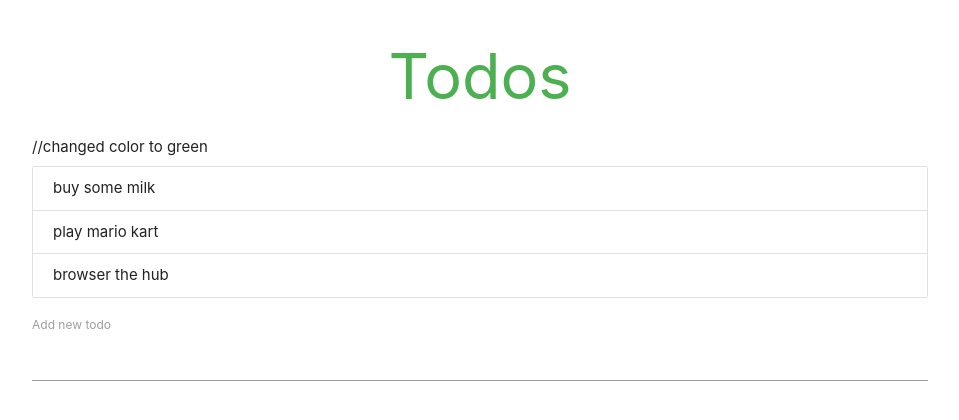
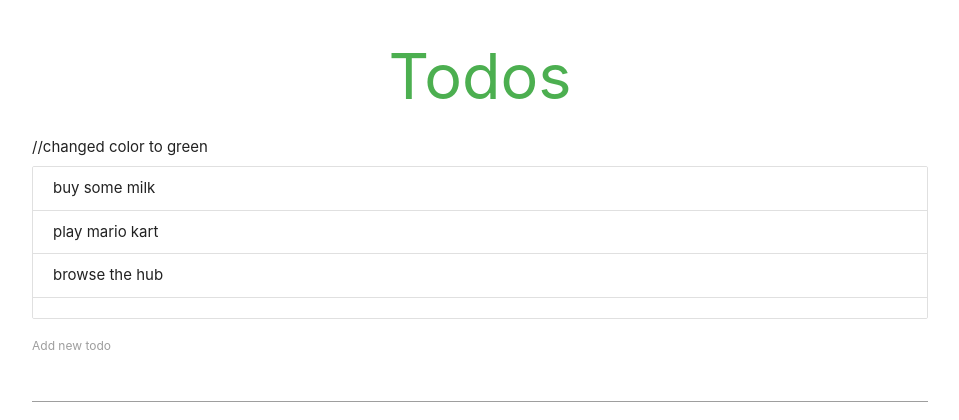
Before and after one commit to YungDouble/todoapp, a React (Create React App) app: page / in a window 1280 px wide. Shown: the top 420 px of the page, without its empty margins (160-1119 px from the left). Built offline with nearby package versions, Linux system fonts and the light colour scheme.

Commit message:
new item

```diff
--- a/src/App.js
+++ b/src/App.js
@@ -7,7 +7,8 @@ class App extends Component {
     todos: [
       {id: 1, content: 'buy some milk'},
       {id: 2, content: 'play mario kart'},
-      {id: 3, content: 'browser the hub'} // added new item
+      {id: 3, content: 'browse the hub'}, // added new item
+      {id: 4, Content: 'look for aparment'} // new item
     ]
   }
 //Below we create a new todos array, it takes in the ID as a parameter and compares the ID to the current todo that is being parsed
```
